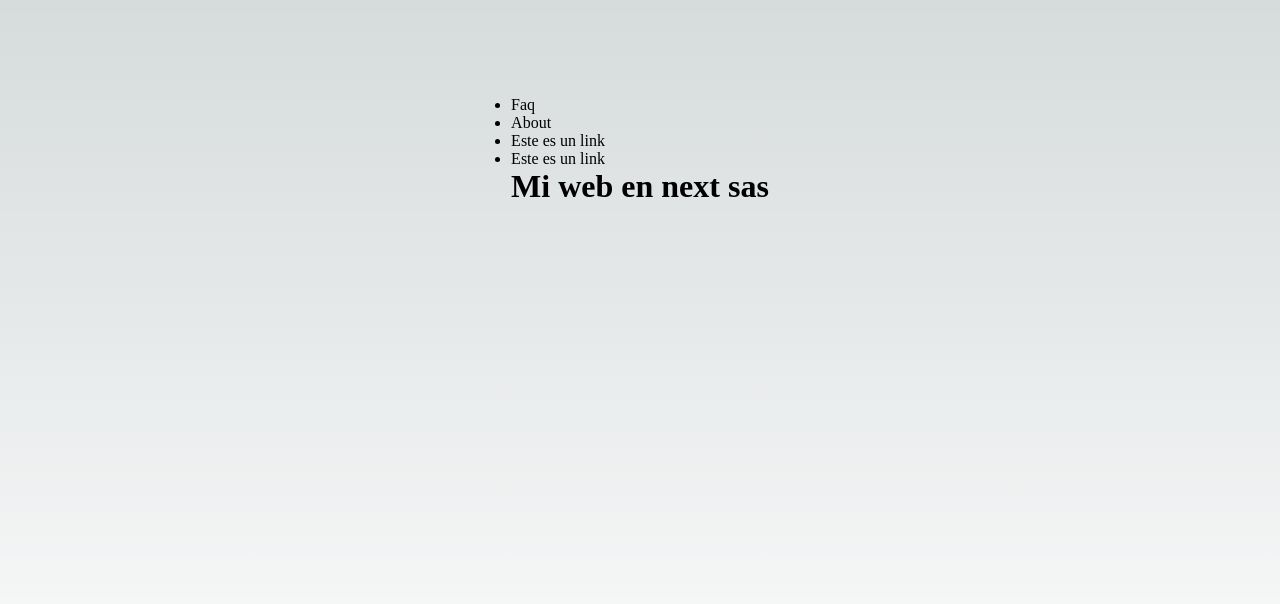
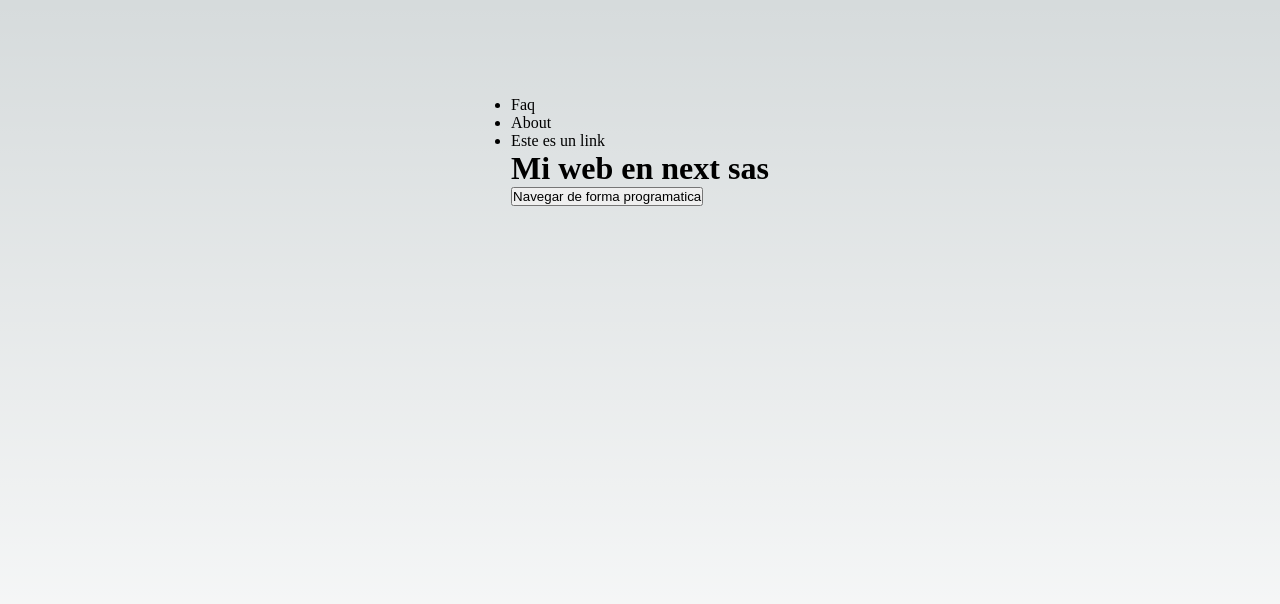
Before and after one commit to tulkas1992/next, a Next.js app: page / in a window 1280 px wide. Shown: the top 604 px of the page. Built offline with nearby package versions, Linux system fonts and the light colour scheme.

Commit message:
Curso 42m

```diff
--- a/components/layout.js
+++ b/components/layout.js
@@ -2,9 +2,12 @@ import Head from 'next/head'
 import style from "../styles/Layout.module.css"
 // import styleGlobal from "../styles/globals.css"
 import Link from "next/link"
+import {useRouter} from "next/router"
 
 
 export default function Layout ({children,  title}){
+
+  const router = useRouter()
 
     return (<>
      <Head>
@@ -20,15 +23,15 @@ export default function Layout ({children,  title}){
           <li>
           <Link href="/about">About</Link>
           </li>
+
           <li>
-          <Link href="/faq">Este es un link</Link>
-          </li>
-          <li>
-          <Link href="/faq">Este es un link</Link>
+          <Link href="/level/anidado/anidado">Este es un link</Link>
           </li>
           </ul>
         </div>
          <h1>Mi web en next sas</h1>
+
+         <button onClick={() =>  router.push("level/anidado/anidado/2")}>Navegar de forma programatica</button>
 
       </main>
     </>
--- a/pages/index.js
+++ b/pages/index.js
@@ -11,9 +11,14 @@ const inter = Inter({ subsets: ['latin'] })
 export default function Home() {
   return (
     <>
-    <main className={styles.main}>
+    <div className={styles.main}>
      <Layout ></Layout>
-     </main>
+     </div>
     </>
   )
 }
+
+
+
+//curso https://www.youtube.com/watch?v=pFT8wD2uRSE&t=319s&ab_channel=midulive
+// min 42m
```
Also changed, not shown: pages/level/anidado/anidado.js (added, +8 -0 lines).
